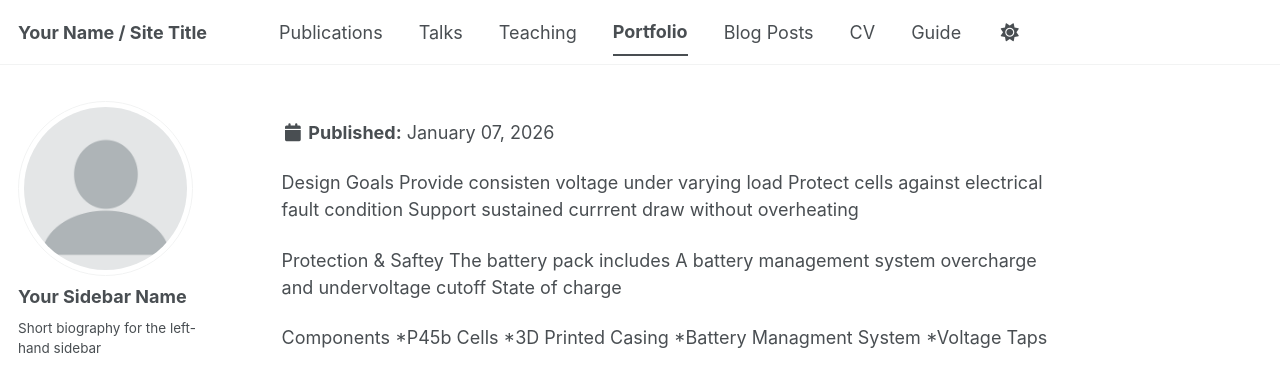
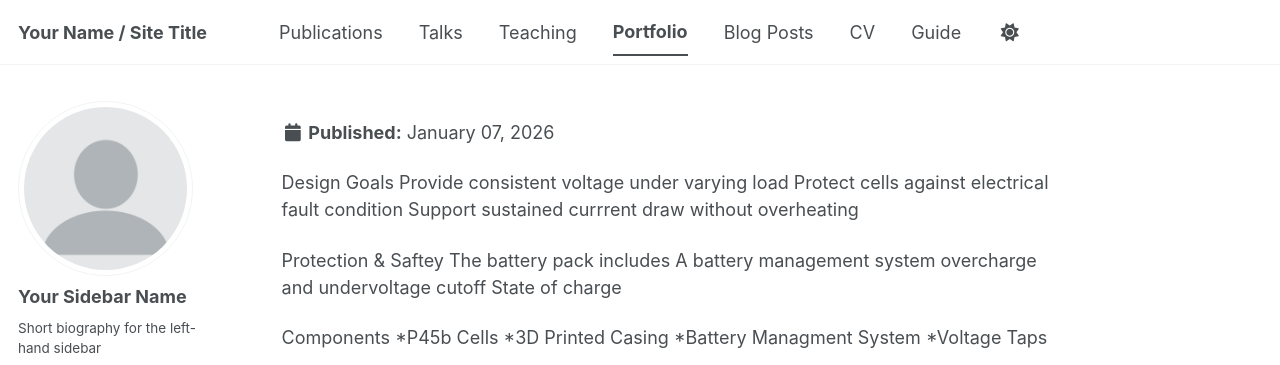
Before and after one commit to nicholasmarrero/nicholasmarrero.github.io, a Jekyll site: the page built from _portfolio/portfolio-1.md, in a window 1280 px wide. Shown: the top 365 px of the page. Built offline with Jekyll 4.4.1, drawn with Linux system fonts in a browser that asks for light colours; some web fonts are replaced; a script bundle is joined from its source files by our own code; library files that are not in the unit come from our copies.

Commit message:
Fixed syntax

```diff
--- a/_portfolio/portfolio-1.md
+++ b/_portfolio/portfolio-1.md
@@ -1,11 +1,11 @@
 ---
 title: "Battery Pack
-excerpt: "Short description of portfolio item number 1<br/><img src='/images/BatteryPack.png'>. This project focuses on the design of a portable battery pack that can deliever power to 3 laptops for 3 hours. The build is 5s7p using p45b cells. With this project I got to work on CAD skills through SOLIDWORKS. I also gained experience in Altium Designer, making the custom PCB that would be the BMS.
+excerpt: "Short description of portfolio item number 1<br/><img src='/images/BatteryPack.png'>. This project focuses on the design of a portable battery pack that can deliever power to 3 laptops for 3 hours. The build is 5s7p using p45b cells. With this project I got to work on CAD skills through SOLIDWORKS. I also gained experience in Altium Designer, making the custom PCB that would be the BMS."
 collection: portfolio
 ---
 
 Design Goals
-    Provide consisten voltage under varying load
+    Provide consistent voltage under varying load
     Protect cells against electrical fault condition
     Support sustained currrent draw without overheating
 
--- a/_portfolio/portfolio-2.html
+++ b/_portfolio/portfolio-2.html
@@ -9,7 +9,7 @@
     Smooth tracking so footage can idetify if landing gear excutes
     Adjust for latency so object stays centered
     20 minutes of active use and 1 hour idle
-    Pan rate of 180°/sec
+    Pan rate of 180°/sec"
 
  <br/><img src='/images/CameraTracking1.png'>
  <br/><img src='/images/CameraTraacking2.png'>
```
